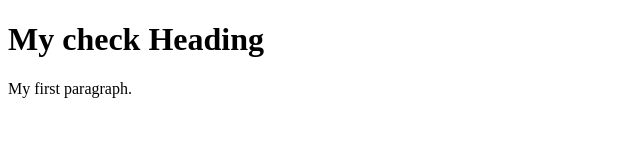
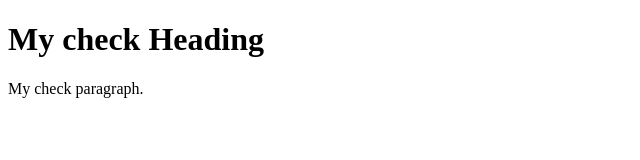
Before and after one commit to rshconn/project_template, a plain HTML site: page index.html in a window 1280 px wide. Shown: the full height of the page, 0-640 px from the left. Drawn offline with Linux system fonts and the light colour scheme.

Commit message:
Update index.html

```diff
--- a/index.html
+++ b/index.html
@@ -4,7 +4,7 @@
 
 <h1>My check Heading</h1>
 
-<p>My first paragraph.</p>
+<p>My check paragraph.</p>
 
 </body>
 </html>
```
